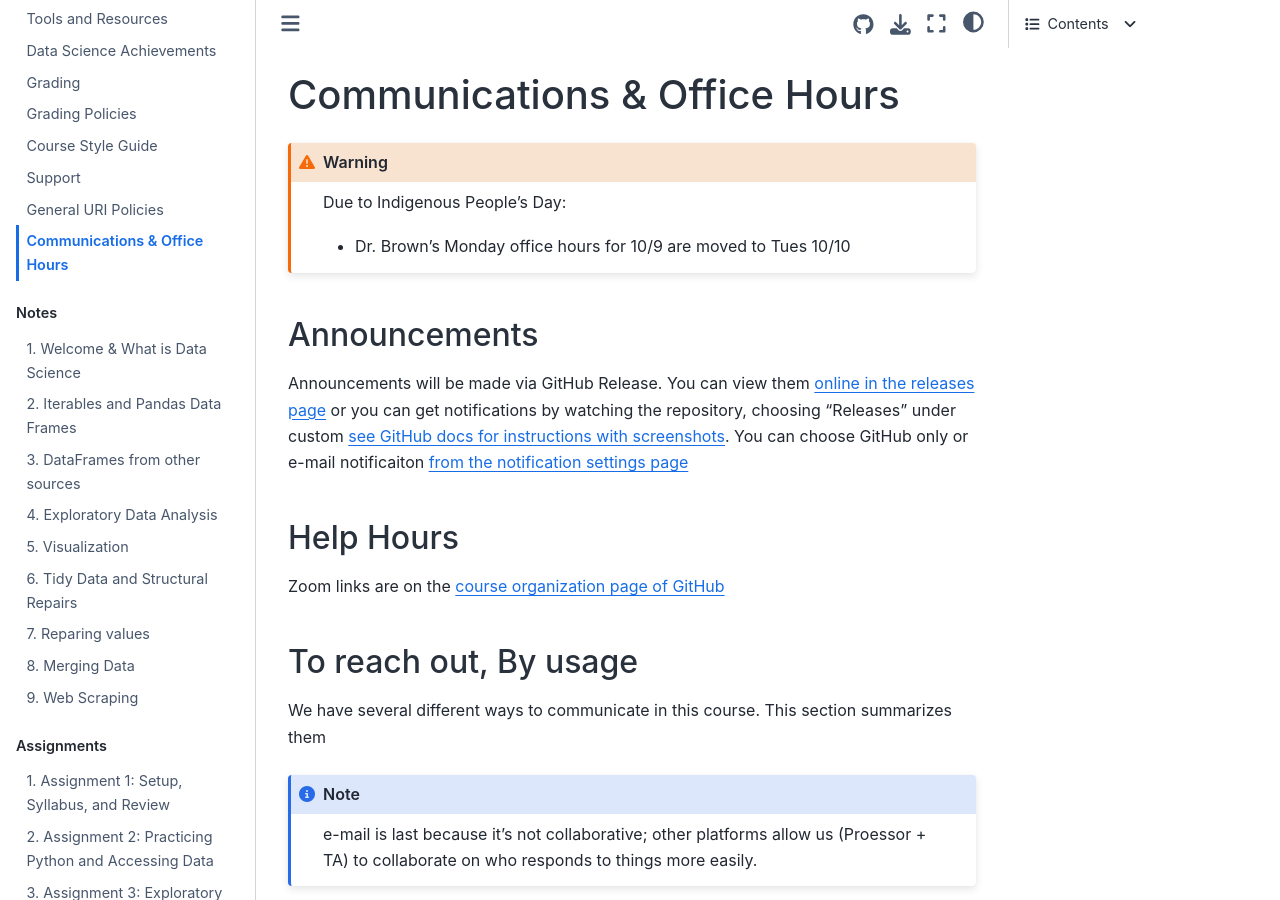
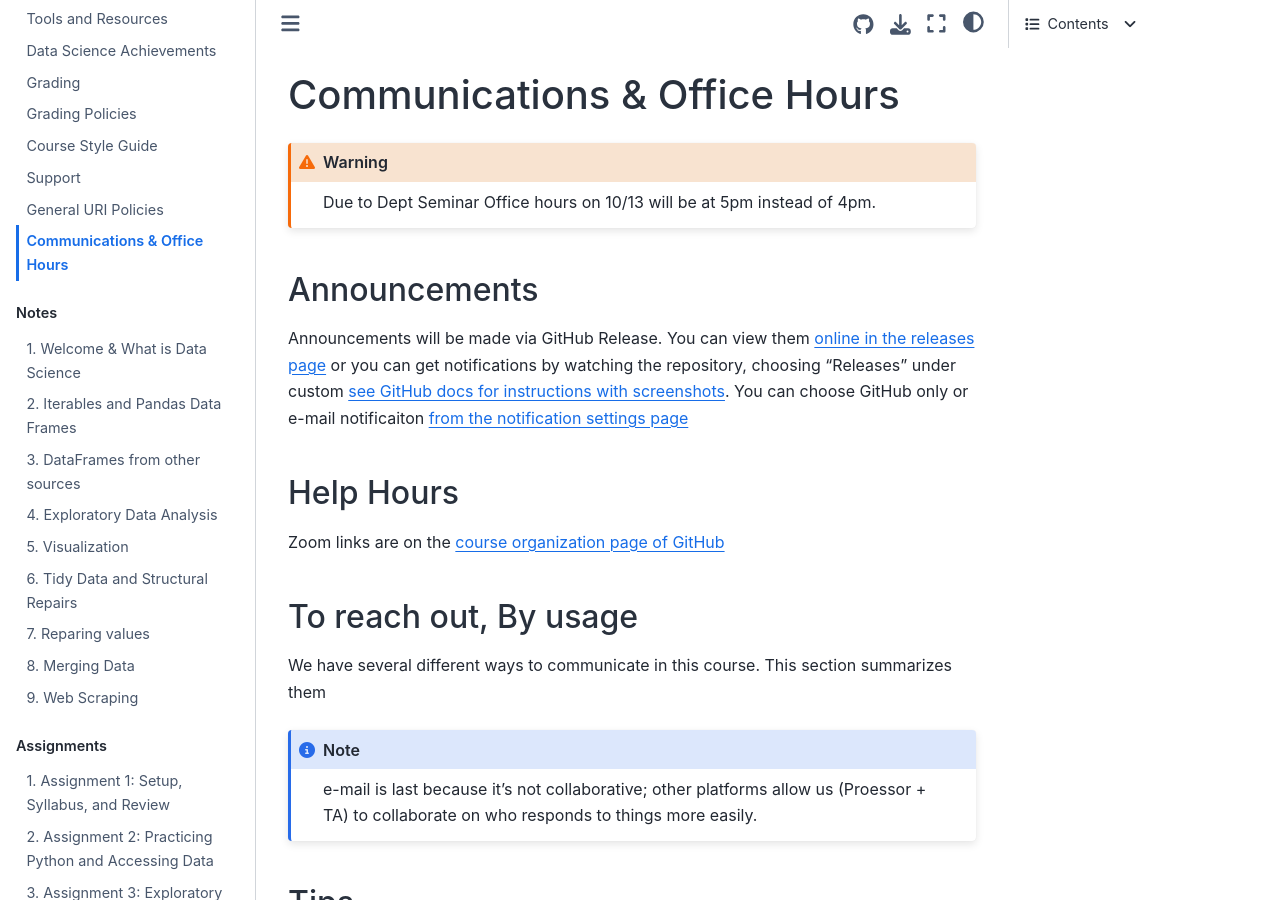
Before and after one commit to rhodyprog4ds/BrownFall23, a Jupyter Book: the page built from syllabus/communication.md, in a window 1280 px wide and 900 px high. Built offline with Jupyter Book 1.0.4 settings and Sphinx 7.4.7 and the Sphinx Book theme 1.1.4, drawn with Linux system fonts in a browser that asks for light colours; pages that are not in the unit, such as notebooks, are missing from menus.

Commit message:
move hours

````diff
--- a/syllabus/communication.md
+++ b/syllabus/communication.md
@@ -15,9 +15,7 @@ kernelspec:
 #  Communications & Office Hours
 
 ```{warning}
-Due to Indigenous People's Day:
-
-- Dr. Brown's Monday office hours for 10/9 are moved to Tues 10/10
+Due to Dept Seminar Office hours on 10/13 will be at 5pm instead of 4pm.
 ```
 
 ```{code-cell}
````
